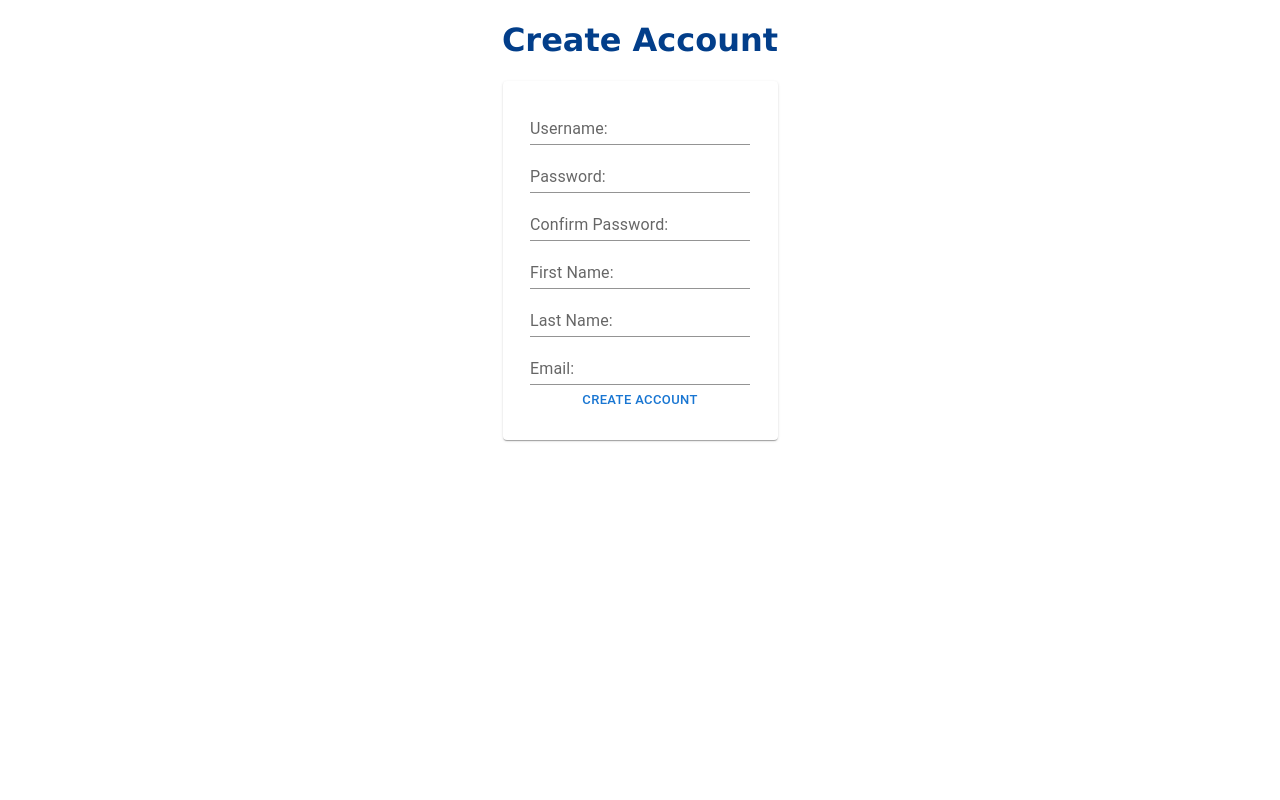
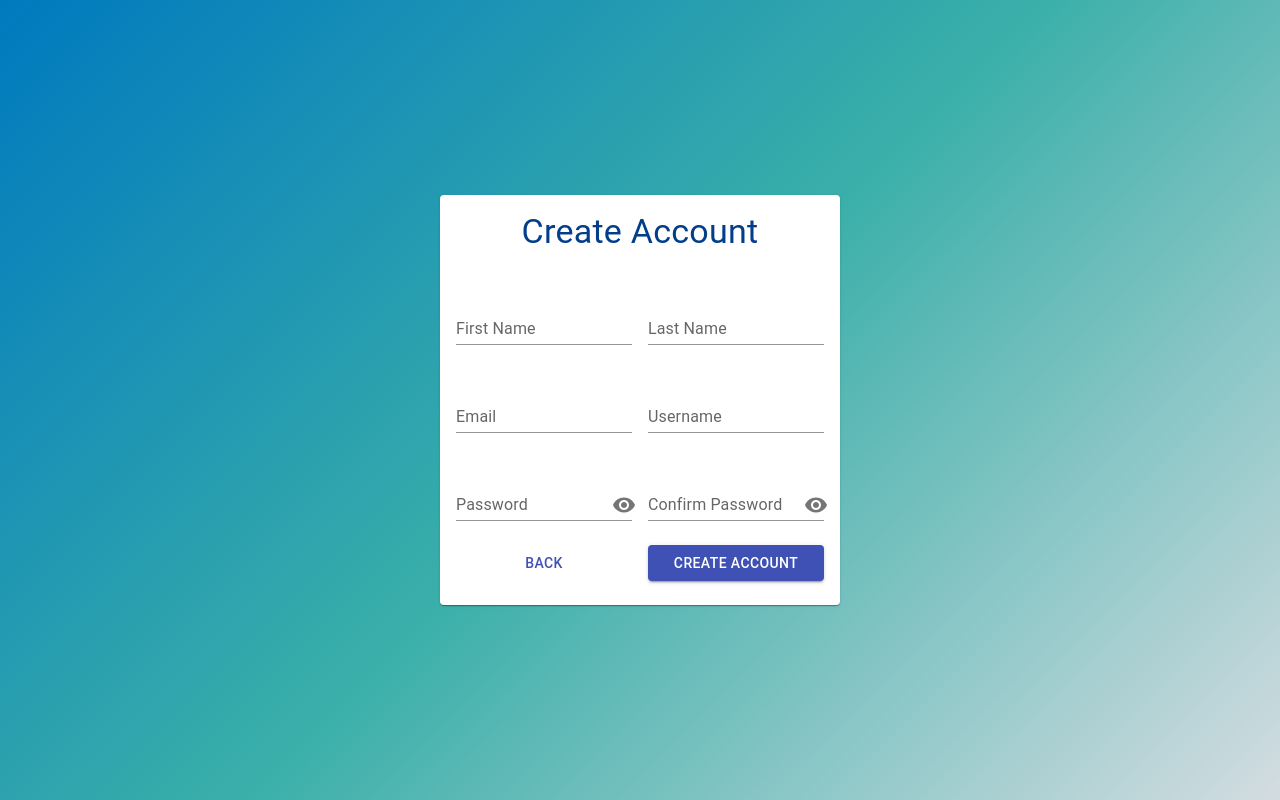
Before and after one commit to Willywonka443/MentalHealthApp, a React (Create React App) app: page /account in a window 1280 px wide. Built offline with nearby package versions, Linux system fonts and the light colour scheme.

Commit message:
made the create account look better, changed the app name, organized the app

```diff
--- a/public/index.html
+++ b/public/index.html
@@ -21,7 +21,7 @@
       work correctly both with client-side routing and a non-root public URL.
       Learn how to configure a non-root public URL by running `npm run build`.
     -->
-    <title>Mental Health Tracker App</title>
+    <title>PeacefulPulse</title>
   </head>
   <body>
     <noscript>You need to enable JavaScript to run this app.</noscript>
--- a/src/pages/account.js
+++ b/src/pages/account.js
@@ -1,8 +1,10 @@
 import React, { useState } from 'react';
 import { gql, useMutation } from '@apollo/client';
-import { TextField, Card, CardContent, Button } from '@mui/material';
+import { Card, CardContent, TextField, Button, Typography, IconButton, InputAdornment } from '@mui/material';
 import { useNavigate } from 'react-router-dom';
 import client from '../apolloClient';
+import { Link } from 'react-router-dom';
+import { Visibility, VisibilityOff } from '@mui/icons-material';
 
 const CREATE_LOGIN = gql`
   mutation createLogin(
@@ -50,6 +52,8 @@ const CreateAccount = () => {
   const [firstName, setFirstName] = useState('');
   const [lastName, setLastName] = useState('');
   const [email, setEmail] = useState('');
+  const [showPassword, setShowPassword] = useState(false);
+  const [showConfirmPassword, setShowConfirmPassword] = useState(false);
   const [createLogin] = useMutation(CREATE_LOGIN, { client });
   const [publishLogin] = useMutation(PUBLISH_LOGIN, { client });
   const navigate = useNavigate();
@@ -88,71 +92,122 @@ const CreateAccount = () => {
       alert('Please enter a valid username and password');
     }
   };
+  const handleTogglePasswordVisibility = () => {
+    setShowPassword(!showPassword);
+  };
+
+  const handleToggleConfirmPasswordVisibility = () => {
+    setShowConfirmPassword(!showConfirmPassword);
+  };
 
   return (
-    <center>
-      <h1>Create Account</h1>
-      <Card sx={{ width: 275 }}>
-        <CardContent>
-          <form onSubmit={handleCreateAccount}>
+    <div style={{ background: 'linear-gradient(135deg, #0079BF, #3AAFA9, #D4DCE1)', minHeight: '100vh', display: 'flex', alignItems: 'center', justifyContent: 'center' }}>
+      <Card sx={{ width: 400, maxHeight: '80vh', overflow: 'auto' }}>
+        <CardContent style={{ display: 'grid', gap: '1rem' }}>
+          <Typography variant="h4" component="h1" align="center" gutterBottom>
+            Create Account
+          </Typography>
+          <form onSubmit={handleCreateAccount} style={{ display: 'grid', gridTemplateColumns: '1fr 1fr', gap: '1rem' }}>
+            <TextField
+              id="firstName"
+              label="First Name"
+              variant="standard"
+              value={firstName}
+              onChange={(e) => setFirstName(e.target.value)}
+              fullWidth
+              margin="normal"
+            />
+            <TextField
+              id="lastName"
+              label="Last Name"
+              variant="standard"
+              value={lastName}
+              onChange={(e) => setLastName(e.target.value)}
+              fullWidth
+              margin="normal"
+            />
+            <TextField
+              id="email"
+              label="Email"
+              variant="standard"
+              value={email}
+              onChange={(e) => setEmail(e.target.value)}
+              fullWidth
+              margin="normal"
+            />
             <TextField
               id="username"
-              label="Username:"
+              label="Username"
               variant="standard"
               value={username}
               onChange={(e) => setUsername(e.target.value)}
+              fullWidth
+              margin="normal"
             />
-            <br />
             <TextField
               id="password"
-              label="Password:"
-              type="password"
+              label="Password"
+              type={showPassword ? 'text' : 'password'}
               variant="standard"
               value={password}
               onChange={(e) => setPassword(e.target.value)}
+              fullWidth
+              margin="normal"
+              InputProps={{
+                endAdornment: (
+                  <InputAdornment position="end">
+                    <IconButton
+                      edge="end"
+                      aria-label="toggle password visibility"
+                      onClick={handleTogglePasswordVisibility}
+                      onMouseDown={(e) => e.preventDefault()}
+                    >
+                      {showPassword ? <VisibilityOff /> : <Visibility />}
+                    </IconButton>
+                  </InputAdornment>
+                ),
+              }}
             />
-            <br />
             <TextField
               id="confirm-password"
-              label="Confirm Password:"
-              type="password"
+              label="Confirm Password"
+              type={showConfirmPassword ? 'text' : 'password'}
               variant="standard"
               value={confirmPassword}
               onChange={(e) => setConfirmPassword(e.target.value)}
+              fullWidth
+              margin="normal"
+              InputProps={{
+                endAdornment: (
+                  <InputAdornment position="end">
+                    <IconButton
+                      edge="end"
+                      aria-label="toggle password visibility"
+                      onClick={handleToggleConfirmPasswordVisibility}
+                      onMouseDown={(e) => e.preventDefault()}
+                    >
+                      {showConfirmPassword ? <VisibilityOff /> : <Visibility />}
+                    </IconButton>
+                  </InputAdornment>
+                ),
+              }}
             />
-            <br />
-            <TextField
-              id="firstName"
-              label="First Name:"
-              variant="standard"
-              value={firstName}
-              onChange={(e) => setFirstName(e.target.value)}
-            />
-            <br />
-            <TextField
-              id="lastName"
-              label="Last Name:"
-              variant="standard"
-              value={lastName}
-              onChange={(e) => setLastName(e.target.value)}
-            />
-            <br />
-            <TextField
-              id="email"
-              label="Email:"
-              variant="standard"
-              value={email}
-              onChange={(e) => setEmail(e.target.value)}
-            />
-            <br />
-            <Button type="submit" size="small">
+             <Link to="/login" style={{ textDecoration: 'none' }}>
+            <Button variant="text" fullWidth sx={{ color: '#3f51b5', gridColumn: '1' }}>
+              Back
+            </Button>
+            </Link>
+            <Button type="submit" variant="contained" sx={{ color: '#ffffff', background: '#3f51b5', gridColumn: '2' }}>
               Create Account
             </Button>
+
           </form>
         </CardContent>
       </Card>
-    </center>
+    </div>
+
   );
 };
 
+
 export default CreateAccount;
--- a/src/pages/basepage.js
+++ b/src/pages/basepage.js
@@ -116,7 +116,7 @@ export const Basepage = () => {
 
 
                 <Typography variant="h4" component="h1" gutterBottom sx={{ marginLeft: '20px' }}>
-                    Welcome to Mental Health Tracker: {user}
+                    Welcome to PeacefulPulse: {user}
                 </Typography>
                 <ul>
                     <li>
--- a/src/pages/login.js
+++ b/src/pages/login.js
@@ -1,10 +1,11 @@
-import { TextField, Button, Card, CardContent, Typography } from '@mui/material';
+import { Card, CardContent, TextField, Button, Typography, IconButton, InputAdornment } from '@mui/material';
 import React, { useState } from 'react';
 import { useNavigate } from 'react-router-dom';
 import { Link } from 'react-router-dom';
 import { useLazyQuery } from '@apollo/client';
 import { gql } from '@apollo/client';
 import client from '../apolloClient';
+import { Visibility, VisibilityOff } from '@mui/icons-material';
 
 // GraphQL query for login
 const LOGIN_QUERY = gql`
@@ -21,6 +22,7 @@ const Login = () => {
   // State variables for username and password
   const [username, setUsername] = useState('');
   const [password, setPassword] = useState('');
+  const [showPassword, setShowPassword] = useState(false);
   const [error, setError] = useState(false);
   const [errorMessage, setErrorMessage] = useState('');
 
@@ -63,6 +65,9 @@ const Login = () => {
     setErrorMessage('');
     login({ variables: { username, password } }); // Execute the login query
   };
+  const handleTogglePasswordVisibility = () => {
+    setShowPassword(!showPassword);
+  };
 
     return (
       <div style={{
@@ -72,7 +77,7 @@ const Login = () => {
         height: '100vh',
         background: 'linear-gradient(135deg, #0079BF, #3AAFA9, #D4DCE1)',
         backgroundSize: '200% 200%',
-        animation:  'gradientAnimation 15s ease-in-out infinite'
+        animation: 'gradientAnimation 15s ease-in-out infinite'
       }}>
         <Card sx={{ width: 300, boxShadow: '0px 4px 10px rgba(0, 0, 0, 0.1)' }}>
           <CardContent>
@@ -95,11 +100,25 @@ const Login = () => {
               <TextField
               id="password"
               label="Password"
-                type="password"
+              type={showPassword ? 'text' : 'password'} // Toggle password visibility based on showPassword state
               variant="outlined"
               fullWidth
               value={password}
               onChange={(e) => setPassword(e.target.value)}
+              InputProps={{
+                endAdornment: (
+                  <InputAdornment position="end">
+                    <IconButton
+                      edge="end"
+                      aria-label="toggle password visibility"
+                      onClick={handleTogglePasswordVisibility}
+                      onMouseDown={(e) => e.preventDefault()}
+                    >
+                      {showPassword ? <VisibilityOff /> : <Visibility />}
+                    </IconButton>
+                  </InputAdornment>
+                ),
+              }}
               sx={{
                 marginBottom: '1rem',
                 borderColor: error ? 'red' : undefined,
@@ -119,6 +138,7 @@ const Login = () => {
               >
                 {loading ? 'Logging in...' : 'Login'}
               </Button>
+
               <Link to="/account" style={{ textDecoration: 'none' }}>
                 <Button variant="text" fullWidth sx={{ color: '#3f51b5', marginTop: '0.5rem' }}>
                   Create Account
@@ -133,4 +153,5 @@ const Login = () => {
 
 
 
+
 export default Login;
```
Also changed, not shown: public/colors.js (deleted, +0 -19 lines). Lines whose indentation alone changed are shown as unchanged.
